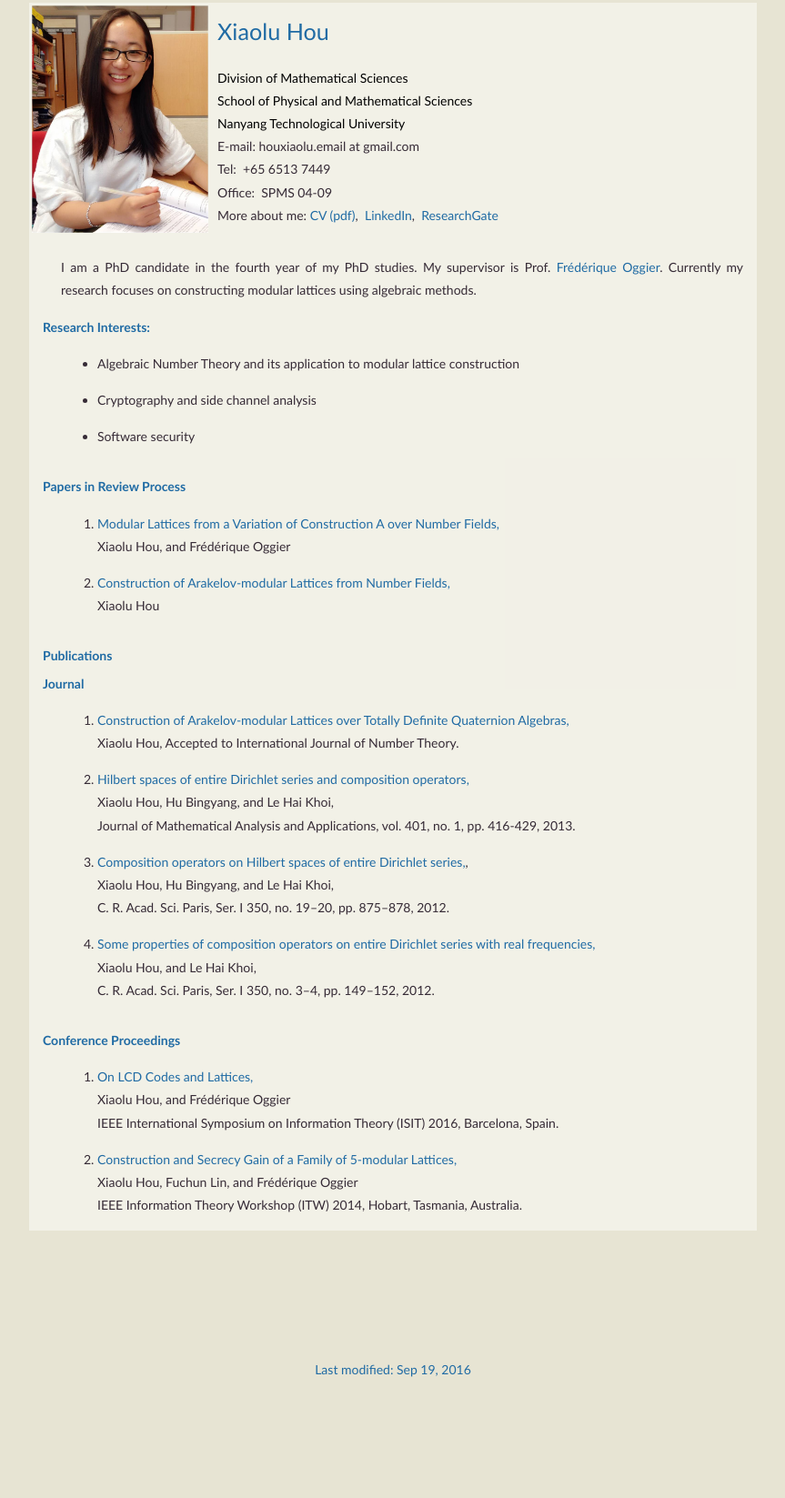
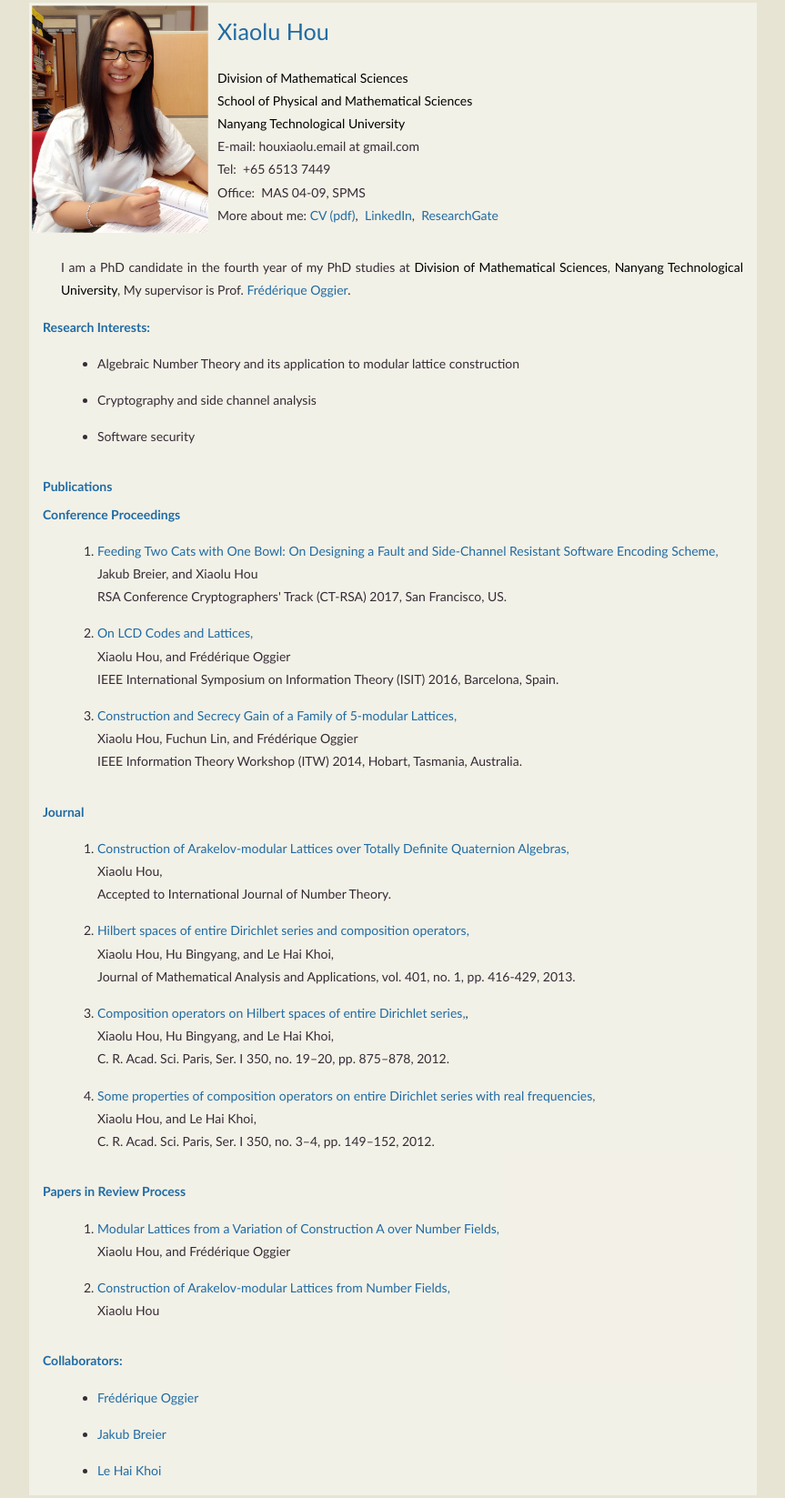
Before and after one commit to XIAOLUHOU/xiaoluhou.github.io, a plain HTML site: page index.html in a window 1280 px wide. Shown: the part 5-1652 px from the top of the page at 91% size, without its empty margins (208-1071 px from the left). Before the commit the page ends 1531 px from the top, so only its background shows below. Drawn offline with nearby package versions, Linux system fonts and the light colour scheme.

Commit message:
Publications

```diff
--- a/index.html
+++ b/index.html
@@ -4,7 +4,7 @@
     <title>Home - Xiaolu Hou(NTU)</title>
     <meta http-equiv="Content-Type" content="text/html;charset=utf-8" >
     <meta name="keywords" content="homepage, website, webpage, xiaolu, xiaolu hou, hou xiaolu, x. hou,
-          NTU, Singapore, math, algebraic number theory, lattice, coding theory">
+          NTU, Singapore, algebraic number theory, lattice, coding theory, side channel analysis">
     <meta name="viewport" content="width=device-width, initial-scale=1">
     <link rel="shortcut icon" type="image/x-icon" href="/favicon.ico">
     <!-- Load jquery CSS -->
@@ -65,18 +65,31 @@
                <br>
                E-mail:&nbsp;houxiaolu.email at gmail.com<br>
                Tel:&nbsp;&nbsp;+65 6513 7449<br>
-               Office: &nbsp;SPMS 04-09<br>
+               Office: &nbsp;MAS 04-09, SPMS<br>
                More about me: <a href="Xiaolu_CV.pdf" style="text-decoration: none;"> CV (pdf)</a>,
                    &nbsp;<a href="https://www.linkedin.com/pub/xiaolu-hou/44/44b/447" style="text-decoration: none;">LinkedIn</a>,&nbsp;
                    <a href="https://www.researchgate.net/profile/Xiaolu_Hou3" style="text-decoration: none;">ResearchGate</a>
             </td>
             </tr>
-        </table>
+    </table>
+        <p>
+        I am a PhD candidate in the fourth year of my PhD studies at <a href="http://www.spms.ntu.edu.sg/mas/" style="color: black; text-decoration: none;">Division of Mathematical Sciences</a>, <a href="http://www.ntu.edu.sg/Pages/home.aspx" style="color: black; text-decoration: none;">Nanyang Technological University</a>,
+        My supervisor is Prof. <a href="http://www1.spms.ntu.edu.sg/~frederique/" style="text-decoration: none;">Fr&eacute;d&eacute;rique Oggier</a>.
+        </p>
 
-        <p>
-        I am a PhD candidate in the fourth year of my PhD studies.
-        My supervisor is Prof. <a href="http://www1.spms.ntu.edu.sg/~frederique/" style="text-decoration: none;">Fr&eacute;d&eacute;rique Oggier</a>. Currently my research focuses on constructing modular lattices using algebraic methods.
-        </p>
+<!-- Contacts -----------------------------------------------------------------------------------------------------------------
+
+        <h4>Contact me:</h4>
+        <ul>
+	  <li> E-mail:&nbsp;houxiaolu.email at gmail.com<br> </li>
+	  <li> Tel:&nbsp;&nbsp;+65 6513 7449 </li>
+	  <li> Office: &nbsp;MAS 04-09, SPMS </li>
+	  <li> More about me: <a href="Xiaolu_CV.pdf" style="text-decoration: none;"> CV (pdf)</a>,
+                   &nbsp;<a href="https://www.linkedin.com/pub/xiaolu-hou/44/44b/447" style="text-decoration: none;">LinkedIn</a>,&nbsp;
+                   <a href="https://www.researchgate.net/profile/Xiaolu_Hou3" style="text-decoration: none;">ResearchGate</a> </li>
+	   </ul> --!>
+
+<!-- Research Interests ------------------------------------------------------------------------------------------------------------------>
 
         <h4>Research Interests:</h4>
         <ul>
@@ -86,30 +99,50 @@
         </ul>
 
 
-<!--Papers in Review ------------------------------------------------------------------------------------------------------------------>
+<!-- Publications ------------------------------------------------------------------------------------------------------------------>
 
-        <h4>Papers in Review Process</h4>
+        <h4>Publications</h4>
+
+<!-- Conference Publication ------------------------------------------------------------------------------------------------------------------>
+
+         <h4>Conference Proceedings</h4>
         <ol>
-           <li><span class="jqtooltip"
-        title="We consider a variation of Construction A of lattices from linear codes based on two classes of number fields, totally real and CM Galois number fields. We propose a generic construction with explicit generator and Gram matrices, then focus on modular and unimodular lattices, obtained in the particular cases of totally real, respectively, imaginary, quadratic fields. Our motivation comes from coding theory, thus some relevant properties of modular lattices, such as minimal norm, theta series, kissing number and secrecy gain are analyzed. Interesting lattices are exhibited. (Click for PDF)">
-             <a href="https://arxiv.org/pdf/1604.01583.pdf">
-           Modular Lattices from a Variation of Construction A over Number Fields,</a></span>
+
+<!-- Conference Publication 3-->
+ <li><span class="jqtooltip"
+        title="When it comes to side-channel countermeasures, software encoding schemes are becoming popular and provide a good level of security for generalpurpose microcontrollers. However, these schemes are not designed to be fault resistant, and this property is discussed very rarely. Therefore, implementers have to pile up two different countermeasures in order to protect the algorithm against these two popular classes of attacks. In our paper, we discuss the fault resistance properties of encoding schemes in general. We define theoretical bounds that clearly show the possibilities and limitations of encoding-based countermeasures, together with trade-offs between side-channel and fault resistance. Moreover, we simulate several codes with respect to most popular fault models, using a general-purpose microcontroller assembly implementation. Our algorithm shows how to implement fault resistance to an encoding scheme that currently has the best side-channel resistant capabilities. As a result, we are able to design a code by using automated methods, that can provide the optimal trade-off between side-channel and fault resistance.">
+	 <a href="http://eprint.iacr.org/2016/931.pdf">
+		 Feeding Two Cats with One Bowl: On Designing a Fault and Side-Channel Resistant Software Encoding Scheme,</a></span>
+           <br>
+            Jakub Breier, and Xiaolu Hou
+            <br>
+             RSA Conference Cryptographers' Track (CT-RSA) 2017, San Francisco, US.
+            </li>
+
+<!-- Conference Publication 2-->
+            <li><span class="jqtooltip"
+        title="LCD (linear complimentary dual) codes are linear codes that trivially intersect their duals. We address the question of an equivalent concept for lattices. We observe basic properties of the intersection of a lattice with its dual, and consider the construction of lattices from LCD codes using Construction A. Lattices obtained from the intersection of a code with its dual via Construction A are further discussed.">
+	 <a href="http://ieeexplore.ieee.org/document/7541549/">
+		 On LCD Codes and Lattices,</a></span>
            <br>
             Xiaolu Hou, and Fr&eacute;d&eacute;rique Oggier
+            <br>
+             IEEE International Symposium on Information Theory (ISIT) 2016, Barcelona, Spain.
             </li>
-	     <li><span class="jqtooltip"
-        title="An Arakelov-modular lattice of level l,where is a positive integer,is anl−modular lattice constructed from a fractional ideal of a CM field such that the lattice can be obtained from its dual by multiplication of an element with absolute value l. The characterization of existence of Arakelov-modular lattices has been completed for cyclotomic fields. In this paper, we extend the definition to totally real number fields and study the criteria for the existence of Arakelov-modular lattices over totally real number fields and CM fields. We give the characterization of Arakelov- modular lattices over the maximal real subfield of a cyclotomic field with prime power degree and totally real Galois fields with odd degrees. Characterizations of Arakelov-modular lattices of trace type, which are special cases of Arakelov-modular lattices, are given for quadratic fields and maximal real subfields of cyclotomic fields with non-prime power degrees. (Click for PDF)">
-             <a href="https://arxiv.org/abs/1609.03134">
-            Construction of Arakelov-modular Lattices from Number Fields,</a></span>
+
+<!-- Conference Publication 1-->
+            <li><span class="jqtooltip"
+        title="The secrecy gain of a lattice is a lattice invariant used to characterize wiretap lattice codes for Gaussian channels. The secrecy gain has been classiﬁed for unimodular lattices up to dimension 23, and so far, a few sparse examples are known for l-modular lattices, with l = 2, 3. We propose some constructions of 5-modular lattices via the Construction A of lattices from linear codes, and study the secrecy gain of the resulting lattices.">
+	 <a href="http://ieeexplore.ieee.org/xpl/login.jsp?tp=&arnumber=6970804&url=http%3A%2F%2Fieeexplore.ieee.org%2Fiel7%2F6963754%2F6970773%2F06970804.pdf%3Farnumber%3D6970804">
+            Construction and Secrecy Gain of a Family of 5-modular Lattices,</a></span>
            <br>
-            Xiaolu Hou
+            Xiaolu Hou, Fuchun Lin, and Fr&eacute;d&eacute;rique Oggier
+            <br>
+             IEEE Information Theory Workshop (ITW) 2014, Hobart, Tasmania, Australia.
             </li>
         </ol>
 
-
-<!-- Publications ------------------------------------------------------------------------------------------------------------------>
-
-        <h4>Publications</h4>
+<!-- End of Conference Publications ---------------------------------------------------------------------------------------------------------->
 
 <!-- Journal Publications ---------------------------------------------------------------------------------------------------------->
 
@@ -118,14 +151,14 @@
 <!-- Journal Publication 4-->
             <li><span class="jqtooltip"
         title="We study ideal lattices constructed from totally definite quaternion algebras over totally real number fields, and generalize the definition of Arakelov- modular lattices over number fields proposed in by Bayer-Fluckiger and Suarez in 2005. In particular, we prove for the case where the totally real number field is Q, that for l a prime integer, there always exists a totally definite quaternion over Q from which an Arakelov-modular lattice of level l can be constructed. (Click for PDF)">
-             <a href="https://arxiv.org/abs/1604.02875">
+             <a href="https://arxiv.org/pdf/1604.02875v3.pdf">
             Construction of Arakelov-modular Lattices over Totally Definite Quaternion Algebras,</a></span>
            <br>
-            Xiaolu Hou,
+	   Xiaolu Hou,<br>
 	    Accepted to International Journal of Number Theory.<br></li>
 <!-- Journal Publication 3-->
             <li><span class="jqtooltip"
-            title="The aim of this paper is to introduce Hilbert spaces of entire Dirichlet series with real frequencies and consider composition operators on these spaces. We establish necessary and sufficient conditions for such series to have Ritt order zero, as well as to have finite logarithmic orders. This allows us to apply the Polya theorem on composition of entire functions to consideration of composition operators on the Hilbert spaces of entire Dirichlet series. In particular, criteria for action, boundedness, compactness and compact difference of such operators are obtained.">
+            title="The aim of this paper is to introduce Hilbert spaces of entire Dirichlet series with real frequencies and consider composition operators on these spaces. We establish necessary and sufficient conditions for such series to have Ritt order zero, as well as to have finite logarithmic orders. This allows us to apply the Polya theorem on composition of entire functions to consideration of composition operators on the Hilbert spaces of entire Dirichlet series. In particular, criteria for action, boundedness, compactness and compact difference of such operators are obtained. (Click for PDF)">
 	    <a href="http://www.sciencedirect.com/science/article/pii/S0022247X12010189">
             Hilbert spaces of entire Dirichlet series and composition operators,</a></span>
          <br>
@@ -153,37 +186,42 @@ logarithmic orders are finite. Criteria for action and boundedness of such opera
             C. R. Acad. Sci. Paris, Ser. I 350, no. 3–4, pp. 149–152, 2012.</li>
             </ol>
 
-<!-- Conference Publication ------------------------------------------------------------------------------------------------------------------>
+<!--End of Publications ------------------------------------------------------------------------------------------------------------------>
 
-         <h4>Conference Proceedings</h4>
+<!--Papers in Review ------------------------------------------------------------------------------------------------------------------>
+
+        <h4>Papers in Review Process</h4>
         <ol>
-<!-- Conference Publication 2-->
-            <li><span class="jqtooltip"
-        title="LCD (linear complimentary dual) codes are linear codes that trivially intersect their duals. We address the question of an equivalent concept for lattices. We observe basic properties of the intersection of a lattice with its dual, and consider the construction of lattices from LCD codes using Construction A. Lattices obtained from the intersection of a code with its dual via Construction A are further discussed..">
-	 <a href="http://ieeexplore.ieee.org/document/7541549/">
-		 On LCD Codes and Lattices,</a></span>
+           <li><span class="jqtooltip"
+        title="We consider a variation of Construction A of lattices from linear codes based on two classes of number fields, totally real and CM Galois number fields. We propose a generic construction with explicit generator and Gram matrices, then focus on modular and unimodular lattices, obtained in the particular cases of totally real, respectively, imaginary, quadratic fields. Our motivation comes from coding theory, thus some relevant properties of modular lattices, such as minimal norm, theta series, kissing number and secrecy gain are analyzed. Interesting lattices are exhibited. (Click for PDF)">
+             <a href="https://arxiv.org/pdf/1604.01583.pdf">
+           Modular Lattices from a Variation of Construction A over Number Fields,</a></span>
            <br>
             Xiaolu Hou, and Fr&eacute;d&eacute;rique Oggier
-            <br>
-             IEEE International Symposium on Information Theory (ISIT) 2016, Barcelona, Spain.
             </li>
-
-<!-- Conference Publication 1-->
-            <li><span class="jqtooltip"
-        title="The secrecy gain of a lattice is a lattice invariant used to characterize wiretap lattice codes for Gaussian channels. The secrecy gain has been classiﬁed for unimodular lattices up to dimension 23, and so far, a few sparse examples are known for l-modular lattices, with l = 2, 3. We propose some constructions of 5-modular lattices via the Construction A of lattices from linear codes, and study the secrecy gain of the resulting lattices.">
-	 <a href="http://ieeexplore.ieee.org/xpl/login.jsp?tp=&arnumber=6970804&url=http%3A%2F%2Fieeexplore.ieee.org%2Fiel7%2F6963754%2F6970773%2F06970804.pdf%3Farnumber%3D6970804">
-            Construction and Secrecy Gain of a Family of 5-modular Lattices,</a></span>
+	     <li><span class="jqtooltip"
+        title="An Arakelov-modular lattice of level l,where is a positive integer,is anl−modular lattice constructed from a fractional ideal of a CM field such that the lattice can be obtained from its dual by multiplication of an element with absolute value l. The characterization of existence of Arakelov-modular lattices has been completed for cyclotomic fields. In this paper, we extend the definition to totally real number fields and study the criteria for the existence of Arakelov-modular lattices over totally real number fields and CM fields. We give the characterization of Arakelov- modular lattices over the maximal real subfield of a cyclotomic field with prime power degree and totally real Galois fields with odd degrees. Characterizations of Arakelov-modular lattices of trace type, which are special cases of Arakelov-modular lattices, are given for quadratic fields and maximal real subfields of cyclotomic fields with non-prime power degrees. (Click for PDF)">
+             <a href="https://arxiv.org/pdf/1609.03134v1.pdf">
+            Construction of Arakelov-modular Lattices from Number Fields,</a></span>
            <br>
-            Xiaolu Hou, Fuchun Lin, and Fr&eacute;d&eacute;rique Oggier
-            <br>
-             IEEE Information Theory Workshop (ITW) 2014, Hobart, Tasmania, Australia.
+            Xiaolu Hou
             </li>
         </ol>
+<!--End of Papers in Review ------------------------------------------------------------------------------------------------------------------>
+
+<!-- Research Interests ------------------------------------------------------------------------------------------------------------------>
+
+        <h4>Collaborators:</h4>
+        <ul>
+           <li> <a href="http://www1.spms.ntu.edu.sg/~frederique/">Fr&eacute;d&eacute;rique Oggier</a></li>
+           <li> <a href="http://jbreier.com/index.html">Jakub Breier</a></li>
+           <li> <a href="http://research.ntu.edu.sg/expertise/academicprofile/Pages/StaffProfile.aspx?ST_EMAILID=LHKHOI">Le Hai Khoi</a></li>
+        </ul>
 
 </div> <!-- end of bodycontent -->
 
 <div id="foot">
-        <!-- DATE --> Last modified: Sep 19, 2016
+        <!-- DATE --> Copyright &copy; 2016 - All Rights Reserved - Xiaolu Hou
 </div>
 
 </body>
```
Also changed, not shown: 1 other file.
